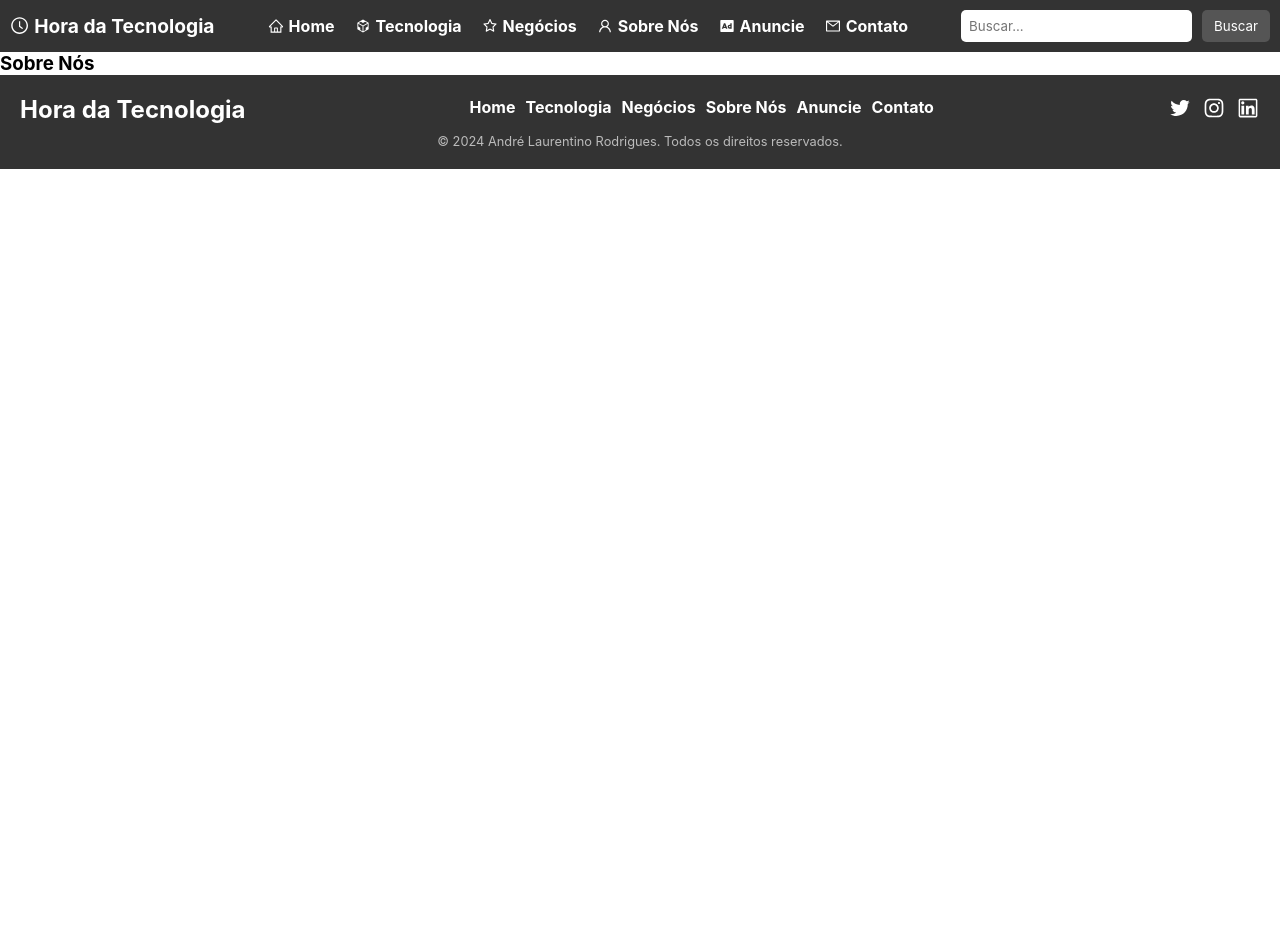
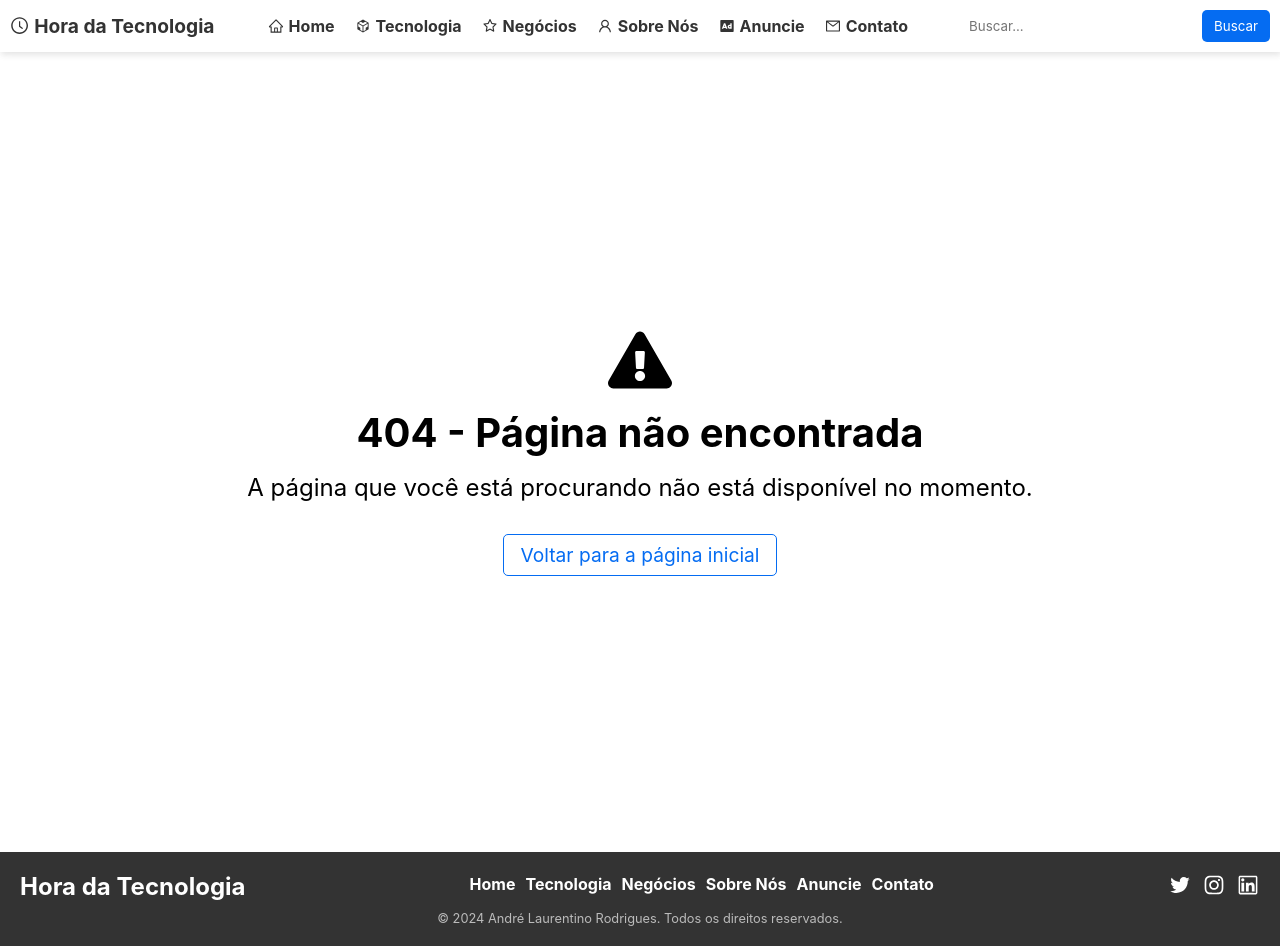
Before and after one commit to Andre-Rodrigues-Dev-Web/hora_da_tecnologia, a React (Create React App) app in the folder hora-da-tecnologia/: page /anuncie in a window 1280 px wide. Before the commit the page ends 800 px from the top, so only its background shows below. Built offline with nearby package versions, Linux system fonts and the light colour scheme.

Commit message:
fix: criada a página 404

```diff
--- /dev/null
+++ b/hora-da-tecnologia/public/publicidades.json
@@ -0,0 +1,6 @@
+[
+  {
+    "imageUrl": "https://www.listadeeventos.com.br/wp-content/uploads/2024/06/awssummit2024.jpg",
+    "link": "https://www.horadatecnologia.com.br/"
+  }
+]
--- /dev/null
+++ b/hora-da-tecnologia/src/Shared/Components/Carousel/index.jsx
@@ -0,0 +1,68 @@
+import React, { useState, useEffect } from 'react';
+import { MdArrowForward, MdArrowBack } from 'react-icons/md';
+import * as Styled from './style'; // Importando estilos de style.js
+
+const Carousel = () => {
+  const [advertisements, setAdvertisements] = useState([]);
+  const [currentSlide, setCurrentSlide] = useState(0);
+
+  useEffect(() => {
+    fetch('/publicidades.json')
+      .then(response => response.json())
+      .then(data => {
+        setAdvertisements(data);
+      })
+      .catch(error => {
+        console.error('Error fetching advertisements:', error);
+      });
+  }, []);
+
+  const nextSlide = () => {
+    setCurrentSlide(currentSlide === advertisements.length - 1 ? 0 : currentSlide + 1);
+  };
+
+  const prevSlide = () => {
+    setCurrentSlide(currentSlide === 0 ? advertisements.length - 1 : currentSlide - 1);
+  };
+
+  useEffect(() => {
+    if (advertisements.length > 1) {
+      const interval = setInterval(() => {
+        nextSlide();
+      }, 5000);
+
+      return () => clearInterval(interval);
+    }
+  }, [currentSlide, advertisements]);
+
+  const goToLink = (link) => {
+    window.open(link, '_blank');
+  };
+
+  if (advertisements.length === 0) {
+    return null;
+  }
+
+  return (
+    <Styled.CarouselContainer>
+      <Styled.ArrowButton direction="left" onClick={prevSlide}>
+        <MdArrowBack />
+      </Styled.ArrowButton>
+      <Styled.CarouselSlide style={{ transform: `translateX(-${currentSlide * 100}%)` }}>
+        {advertisements.map((ad, index) => (
+          <Styled.CarouselImage
+            key={index}
+            src={ad.imageUrl}
+            alt={`Advertisement ${index + 1}`}
+            onClick={() => goToLink(ad.link)}
+          />
+        ))}
+      </Styled.CarouselSlide>
+      <Styled.ArrowButton direction="right" onClick={nextSlide}>
+        <MdArrowForward />
+      </Styled.ArrowButton>
+    </Styled.CarouselContainer>
+  );
+};
+
+export default Carousel;
--- /dev/null
+++ b/hora-da-tecnologia/src/Shared/Components/Carousel/style.js
@@ -0,0 +1,54 @@
+import styled from "styled-components";
+
+export const CarouselContainer = styled.div`
+  overflow: hidden;
+  position: relative;
+  width: 90%;
+`;
+
+export const CarouselSlide = styled.div`
+  display: flex;
+  align-items: center;
+  justify-content: center;
+  margin: 0 auto;
+  position: relative;
+  transition: transform 0.5s ease;
+  @media(min-width: 768px){
+    width: 962px;
+  }
+`;
+
+export const CarouselImage = styled.img`
+  width: 100%;
+  height: auto;
+  object-fit: cover;
+  cursor: pointer;
+`;
+
+export const ArrowButton = styled.button`
+  position: absolute;
+  top: 50%;
+  transform: translateY(-20%);
+  background: none;
+  border: none;
+  font-size: 2rem;
+  color: #fff;
+  cursor: pointer;
+  z-index: 10;
+  ${({ direction }) => (direction === "right" ? "right: 10px;" : "left: 10px;")}
+  @media(min-width: 768px){
+    left: 4em;
+    ${({ direction }) => (direction === "right" ? "right: -24em;" : "left: 4em;")}
+  }
+`;
+
+export const Placeholder = styled.div`
+  background-color: #3498db;
+  color: #ffffff;
+  display: flex;
+  align-items: center;
+  font-size: 1.5rem;
+  justify-content: center;
+  height: 400px;
+  width: 1200px;
+`;
--- a/hora-da-tecnologia/src/Shared/Components/Menu/index.jsx
+++ b/hora-da-tecnologia/src/Shared/Components/Menu/index.jsx
@@ -6,7 +6,8 @@ import { AiOutlineHome, AiOutlineCodeSandbox, AiOutlineUser, AiOutlineStar, AiOu
 import { RiAdvertisementFill } from 'react-icons/ri';
 
 const Nav = styled.nav`
-  background-color: #333;
+  background-color: #fff;
+  box-shadow: 1px 3px 6px 0 #33333321;
   padding: 10px;
   display: flex;
   align-items: center;
@@ -19,7 +20,7 @@ const Nav = styled.nav`
   .brand {
     display: flex;
     align-items: center;
-    color: #fff;
+    color: #333;
     text-decoration: none;
     font-size: 1.2rem;
     font-weight: bold;
@@ -51,7 +52,7 @@ const Nav = styled.nav`
 
     a {
       text-decoration: none;
-      color: white;
+      color: #333;
       font-weight: bold;
       display: flex;
       align-items: center;
@@ -62,7 +63,7 @@ const Nav = styled.nav`
       }
 
       &:hover {
-        color: #f0f0f0;
+        color: #222;
       }
     }
   }
@@ -77,15 +78,15 @@ const Nav = styled.nav`
 
     button {
       padding: 8px 12px;
-      background-color: #555;
-      color: white;
+      background-color: #056cf2;
+      color: #fff;
       border: none;
       border-radius: 5px;
       cursor: pointer;
       transition: background-color 0.3s ease;
 
       &:hover {
-        background-color: #777;
+        background-color: #0b64d8;
       }
     }
   }
--- a/hora-da-tecnologia/src/Views/Erro/index.jsx
+++ b/hora-da-tecnologia/src/Views/Erro/index.jsx
@@ -1,11 +1,56 @@
+import React from 'react';
+import { Link } from 'react-router-dom';
+import styled from 'styled-components';
+import { FaExclamationTriangle } from 'react-icons/fa';
+
+const Container = styled.div`
+  display: flex;
+  justify-content: center;
+  align-items: center;
+  height: 100vh;
+  flex-direction: column;
+  text-align: center;
+`;
+
+const Icon = styled(FaExclamationTriangle)`
+  font-size: 4rem;
+  margin-bottom: 1rem;
+`;
+
+const Heading = styled.h1`
+  font-size: 2.5rem;
+  margin-bottom: 1rem;
+`;
+
+const Message = styled.p`
+  font-size: 1.5rem;
+  margin-bottom: 2rem;
+`;
+
+const StyledLink = styled(Link)`
+  text-decoration: none;
+  color: #056cf2;
+  font-size: 1.2rem;
+  padding: 0.5rem 1rem;
+  border: 1px solid #056cf2;
+  border-radius: 5px;
+  transition: all 0.3s ease;
+
+  &:hover {
+    background-color: #056cf2;
+    color: #fff;
+  }
+`;
+
 const Erro = () => {
-    return (
-      <main>
-        <article>
-          <h1>Sobre Nós</h1>
-        </article>
-      </main>
-    );
-  };
+  return (
+    <Container>
+      <Icon />
+      <Heading>404 - Página não encontrada</Heading>
+      <Message>A página que você está procurando não está disponível no momento.</Message>
+      <StyledLink to="/">Voltar para a página inicial</StyledLink>
+    </Container>
+  );
+};
 
 export default Erro;
--- a/hora-da-tecnologia/src/Views/Home/index.jsx
+++ b/hora-da-tecnologia/src/Views/Home/index.jsx
@@ -4,6 +4,7 @@ import { Helmet } from 'react-helmet';
 import { HomeWrapper, PaginationWrapper, PaginationButton } from './style';
 import Card from '../../Shared/Components/Card';
 import bannerSite from '../../assets/imgs/logo/logo.jpg'
+import Carousel from '../../Shared/Components/Carousel';
 
 const Home = () => {
   const [noticias, setNoticias] = useState([]);
@@ -44,6 +45,7 @@ const Home = () => {
         <meta name="author" content="André Laurentino Rodrigues" />
       </Helmet>
       <HomeWrapper>
+        <Carousel />
         {currentItems.map(noticia => (
           <Card
             key={noticia.id}
```
